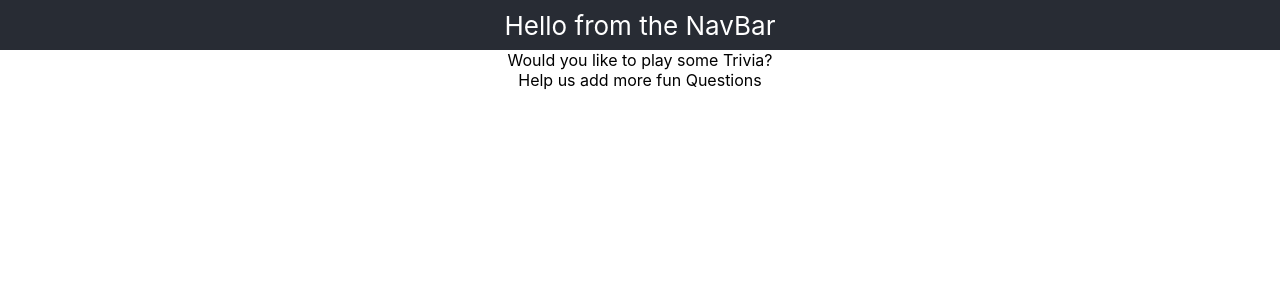
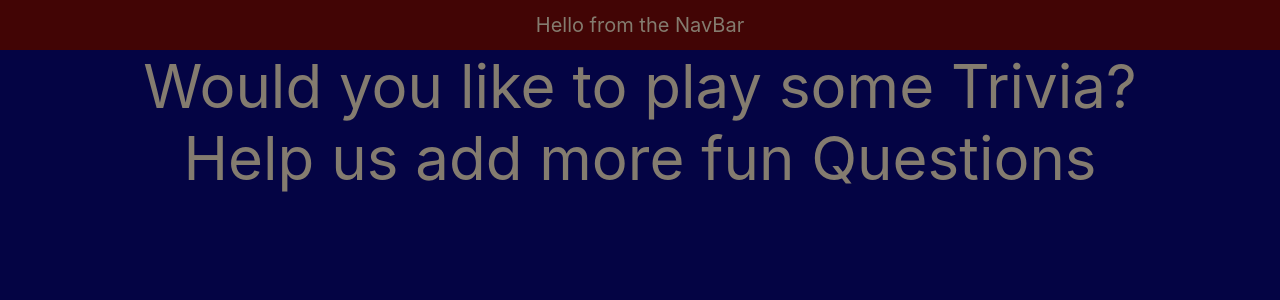
Before and after one commit to Ambarpg80/wizdom-project, a React (Create React App) app: page / in a window 1280 px wide. Shown: the top 300 px of the page. Built offline with nearby package versions, Linux system fonts and the light colour scheme.

Commit message:
added basic CSS to page

```diff
--- a/src/App.css
+++ b/src/App.css
@@ -1,38 +1,30 @@
-.App {
-  text-align: center;
+body{
+  background-color: rgb(4, 4, 68);
 }
-
-.App-logo {
-  height: 40vmin;
-  pointer-events: none;
-}
-
-@media (prefers-reduced-motion: no-preference) {
-  .App-logo {
-    animation: App-logo-spin infinite 20s linear;
-  }
+ a{
+  margin : 15px;
+  color : rgb(234, 165, 36);
 }
 
 .App-header {
-  background-color: #282c34;
+  background-color: #420505;
   min-height: 50px;
   display: flex;
-  flex-direction: column;
+  flex-direction: row;
   align-items: center;
   justify-content: center;
-  font-size: calc(10px + 2vmin);
-  color: white;
+  font-size: 20px;
+
 }
 
-.App-link {
-  color: #61dafb;
+.App {
+  text-align: center;
+  font-size : 60px;
+  color:rgb(132, 124, 111)
 }
 
-@keyframes App-logo-spin {
-  from {
-    transform: rotate(0deg);
-  }
-  to {
-    transform: rotate(360deg);
-  }
+.container{
+  text-align: center;
+  font-size : 20px;
+  color:rgb(132, 124, 111)
 }
--- a/src/index.css
+++ b/src/index.css
@@ -5,6 +5,7 @@ body {
     sans-serif;
   -webkit-font-smoothing: antialiased;
   -moz-osx-font-smoothing: grayscale;
+
 }
 
 code {
```
